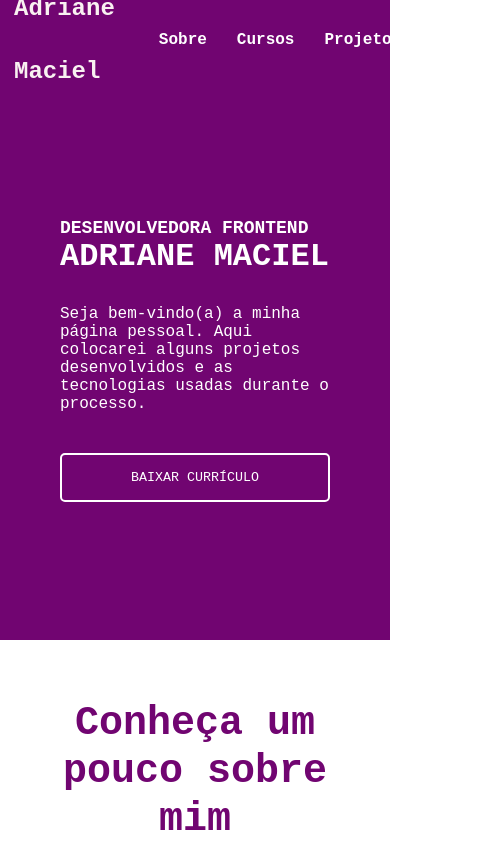
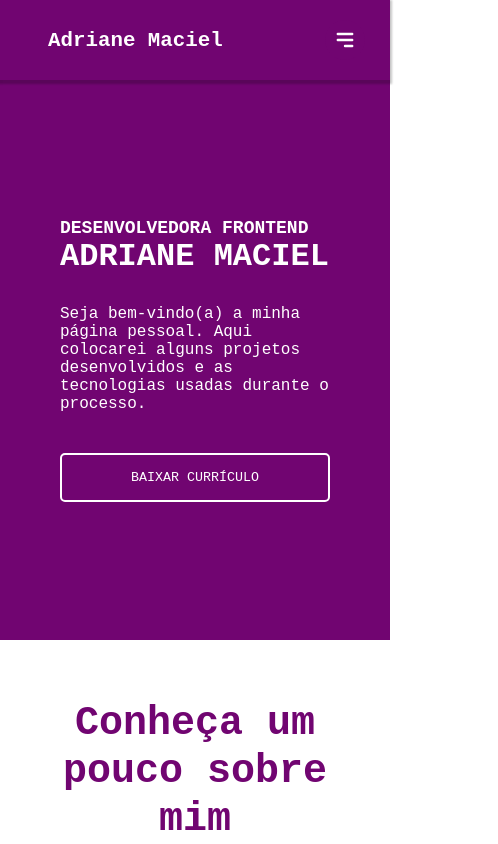
Before and after one commit to adrianemaciel/my-portfolio-react, a React (Create React App) app: page / in a window 390 px wide. Shown: the top 844 px of the page, 498 px wide, since content can reach past the window. Built offline with nearby package versions, Linux system fonts and the light colour scheme.

Commit message:
adding responsive menu

```diff
--- a/src/components/Header/index.js
+++ b/src/components/Header/index.js
@@ -3,17 +3,14 @@
 
 const Header = () => {
   return (
-    <header className="navigation">
-      <nav>
-        <div>
-          <p>Adriane</p>
-          <p>Maciel</p>
-        </div>
-
-        <div>
+    <nav className="navigation">
+      <a href="/" className="brand-name">
+        Adriane Maciel
+      </a>
+      <div className="navigation-menu">
         <ul>
           <li>
-              <a href="#about">Sobre</a>
+            <a href="# about">Sobre</a>
           </li>
           <li>
             <a href="#courses">Cursos</a>
@@ -26,8 +23,22 @@
           </li>
         </ul>
       </div>
+      <button className="hamburger">
+        {/* icon from heroicons.com */}
+        <svg
+          xmlns="http://www.w3.org/2000/svg"
+          className="h-5 w-5"
+          viewBox="0 0 20 20"
+          fill="white"
+        >
+          <path
+            fillRule="evenodd"
+            d="M3 5a1 1 0 011-1h12a1 1 0 110 2H4a1 1 0 01-1-1zM3 10a1 1 0 011-1h12a1 1 0 110 2H4a1 1 0 01-1-1zM9 15a1 1 0 011-1h6a1 1 0 110 2h-6a1 1 0 01-1-1z"
+            clipRule="evenodd"
+          />
+        </svg>
+      </button>
     </nav>
-    </header>
   );
 };
 
--- a/src/components/Header/styles.css
+++ b/src/components/Header/styles.css
@@ -1,33 +1,98 @@
-nav {
+.navigation {
+  display: flex;
+  align-items: center;
+  justify-content: center;
+  height: 80px;
   width: 100%;
+  position: relative;
+  padding: 0.5rem 2rem;
   background-color: hsl(300, 92%, 23%);
-  display: flex;
-  justify-content: space-around;
-  align-items: center;
-  height: 80px;
+  box-shadow: 0 2px 2px 2px rgba(9, 9, 9, 0.23);
 }
 
-nav p {
+.brand-name {
+  text-decoration: none;
+  color: white;
   font-weight: 800;
-  font-size: 24px;
-  line-height: 35px;
-
-  color: hsl(0, 41%, 96%);
+  font-size: 1.3rem;
+  margin-left: 1rem;
 }
 
-nav ul {
+.hamburger {
+  border: 0;
+  height: 40px;
+  width: 40px;
+  padding: 0.5rem;
+  border-radius: 50%;
+  background-color: hsl(300, 92%, 23%);
+  cursor: pointer;
+  transition: background-color 0.2s ease-in-out;
+
+  position: absolute;
+  top: 50%;
+  right: 25px;
+  transform: translateY(-50%);
+  display: none;
+}
+
+.hamburger:hover {
+  background-color: #2642af;
+}
+
+.navigation-menu {
+  margin-left: auto;
+}
+
+.navigation ul {
   display: flex;
   list-style: none;
   font-weight: 800;
-  font-size: 16px;
-  line-height: 19px;
+  padding: 0;
 }
 
-nav ul li {
-  padding-left: 30px;
+.navigation li {
+  padding: 30px;
+  margin: 0 1rem;
+  list-style-type: none;
 }
 
 nav ul li a {
   text-decoration: none;
   color: white;
+  width: 100%;
 }
+
+@media (max-width: 768px) {
+  .hamburger {
+    display: block;
+  }
+
+  .navigation-menu ul {
+    display: none;
+  }
+
+  .navigation-menu ul {
+    position: absolute;
+    top: 60px;
+    left: 0;
+
+    flex-direction: column;
+
+    height: calc(100vh - 77px);
+    background-color: white;
+    border-top: 1px solid black;
+  }
+  .navigation-menu li {
+    text-align: center;
+    margin: 0;
+  }
+  .navigation-menu li a {
+    color: black;
+
+    width: 100%;
+    padding: 1.5rem 0;
+  }
+  .navigation-menu li:hover {
+    background-color: #eee;
+  }
+}
```
Lines whose indentation alone changed are shown as unchanged.
